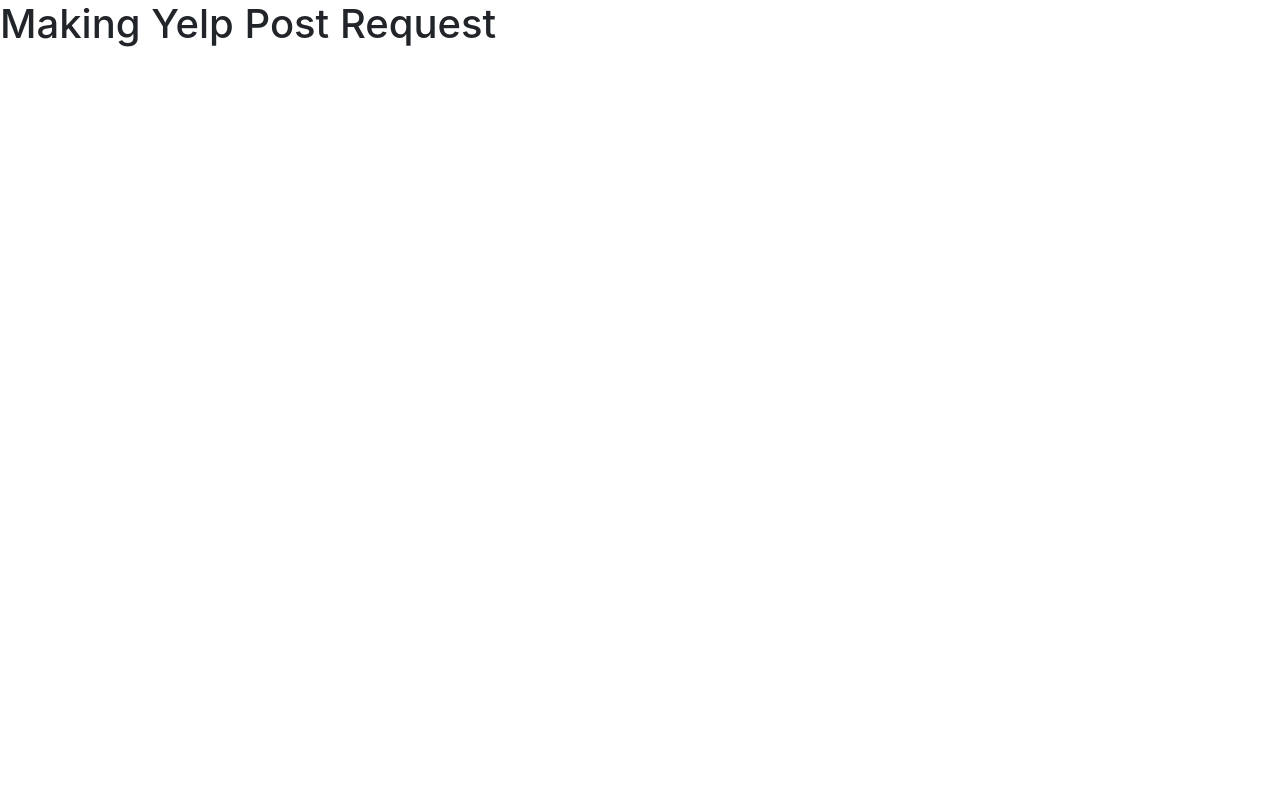
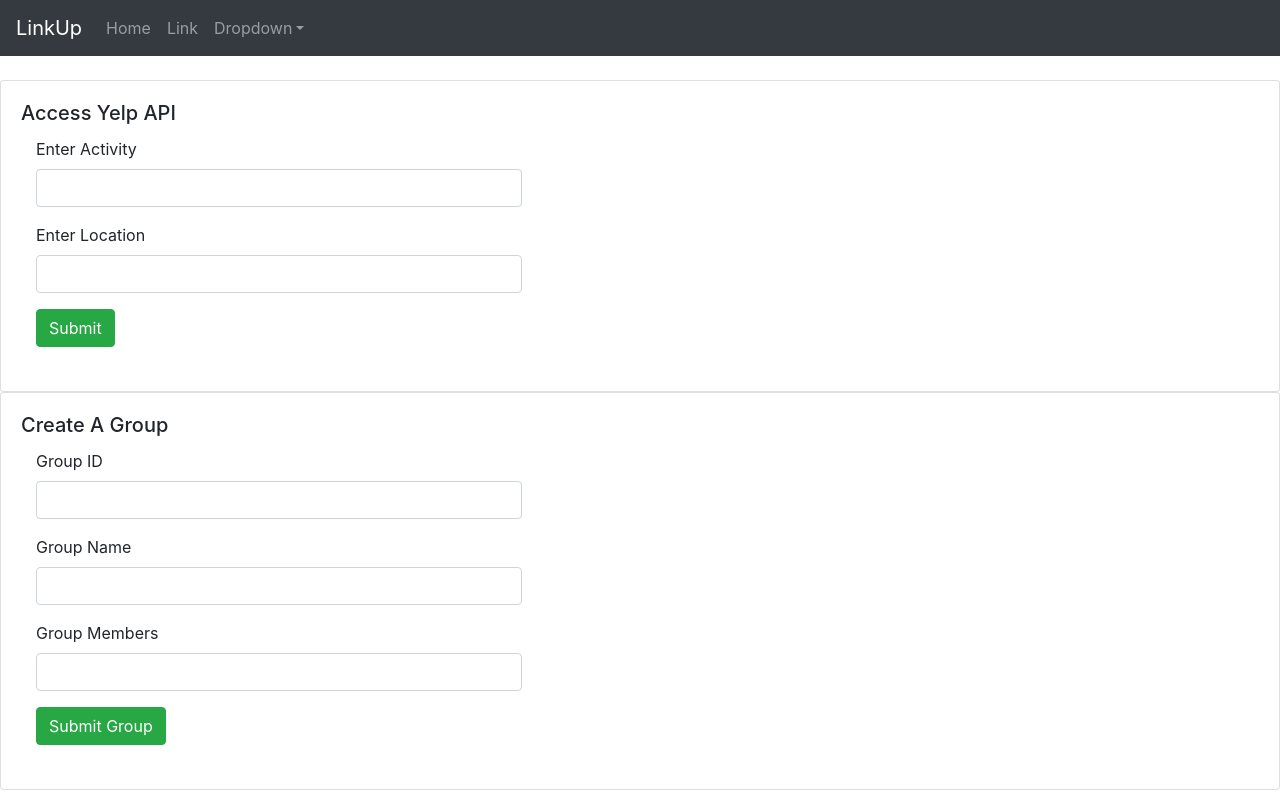
Before and after one commit to joepasquale/497s-team-e, a React (Create React App) app in the folder linkup-ui/: page / in a window 1280 px wide. Built offline with nearby package versions, Linux system fonts and the light colour scheme; no server answers.

Commit message:
Added user input for Yelp API and Creating in Groups DB

```diff
--- /dev/null
+++ b/linkup-ui/src/Components/MenuBar.jsx
@@ -0,0 +1,36 @@
+import React from 'react';
+import {Navbar, Nav, NavDropdown} from 'react-bootstrap';
+
+export class MenuBar extends React.Component {
+  render() {
+    return (
+      <div>
+        <Navbar bg="dark" expand="lg" variant="dark">
+          <Navbar.Brand href="#">LinkUp</Navbar.Brand>
+          <Navbar.Toggle aria-controls="basic-navbar-nav" />
+          <Navbar.Collapse id="basic-navbar-nav">
+            <Nav className="mr-auto">
+              <Nav.Link href="#home">Home</Nav.Link>
+              <Nav.Link href="#link">Link</Nav.Link>
+              <NavDropdown title="Dropdown" id="basic-nav-dropdown">
+                <NavDropdown.Item href="#action/3.1">Action</NavDropdown.Item>
+                <NavDropdown.Item href="#action/3.2">
+                  Another action
+                </NavDropdown.Item>
+                <NavDropdown.Item href="#action/3.3">
+                  Something
+                </NavDropdown.Item>
+                <NavDropdown.Divider />
+                <NavDropdown.Item href="#action/3.4">
+                  Separated link
+                </NavDropdown.Item>
+              </NavDropdown>
+            </Nav>
+          </Navbar.Collapse>
+        </Navbar>
+      </div>
+    );
+  }
+}
+
+export default MenuBar;
--- a/linkup-ui/src/Pages/Homepage.jsx
+++ b/linkup-ui/src/Pages/Homepage.jsx
@@ -1,64 +1,159 @@
 import React from 'react';
 import {Button} from 'react-bootstrap';
+import {Form, Col, Card} from 'react-bootstrap';
 import axios from 'axios';
+
+import MenuBar from '../Components/MenuBar';
 export class HomePage extends React.Component {
   constructor(props) {
     super(props);
+    this.mocking = true;
+    this.data = this.mocking
+      ? {
+          terms: '',
+          location: '',
+          groupID: '',
+          groupName: '',
+          groupMembers: '',
+        }
+      : {};
     this.state = {
       response: '',
+      groupResponse: '',
     };
   }
+  handleSubmitGroup = () => {
+    const id = document.getElementById('groupID').value;
+    const name = document.getElementById('groupName').value;
+    const members = document.getElementById('groupMembers').value;
 
-  //Will use something like this once we actually start implementing webpages with 'submit' buttons to press
-  // handleSubmit = () => {
-  //   const toSend = {
-  //     terms: "restaurant",
-  //     location: "Boston"
-  //   };
-  //   const instance = axios.create({timeout: 10000});
-  //   instance.defaults.headers.common['Content-Type'] = 'application/json';
-  //   instance.post('/yelp', toSend).
-  //   then((res) => {
-  //     this.setState({response: res});
-  //   }).catch((err) => {
-  //     this.setState({response: err});
-  //   });
-  // }
-  componentDidMount() {
+    const groupMembers = members.split(',').map(member => member.trim());
+
     const toSend = {
-      terms: 'restaurant',
-      location: 'Boston',
+      groupID: id,
+      groupName: name,
+      groupMembers: groupMembers,
     };
+    const outer = this;
     const instance = axios.create({timeout: 10000});
+    console.log(toSend);
+    instance.defaults.headers.common['Content-Type'] = 'application/json';
+    instance
+      .post('http://' + window.location.hostname + '/group/create', toSend)
+      .then(res => {
+        console.log(res);
+        outer.setState({groupResponse: res});
+      })
+      .catch(err => {
+        console.log(err);
+        outer.setState({groupResponse: err});
+      });
+  };
+  handleSubmit = () => {
+    const terms = document.getElementById('termsId').value;
+    const location = document.getElementById('locationId').value;
+    const toSend = {
+      terms: terms,
+      location: location,
+    };
+    const outer = this;
+    const instance = axios.create({timeout: 10000});
+    console.log(toSend);
     instance.defaults.headers.common['Content-Type'] = 'application/json';
     instance
       .post('http://' + window.location.hostname + '/yelp', toSend)
       .then(res => {
-        this.setState({response: res});
+        console.log(res);
+        outer.setState({response: res});
       })
       .catch(err => {
-        this.setState({response: err});
+        console.log(err);
+        outer.setState({response: err});
       });
-  }
+  };
+
   render() {
-    const {response} = this.state;
-    console.log(response.data);
-    let showButton = '';
-    if (response.data !== undefined) {
-      showButton = (
-        <div>
-          <br />
-          <Button>Post Successful</Button>
-        </div>
-      );
-    }
+    const {response, groupResponse} = this.state;
+    console.log(groupResponse);
     return (
       <div>
-        <div>
-          <h1>Making Yelp Post Request</h1>
-          {response.data}
-        </div>
-        <div>{showButton}</div>
+        <MenuBar />
+        <br />
+        <Card>
+          <Card.Body>
+            <Card.Title>Access Yelp API</Card.Title>
+            <Form>
+              <Form.Group>
+                <Col xs="5">
+                  <Form.Label>Enter Activity</Form.Label>
+                  <Form.Control type="text" id="termsId" />
+                </Col>
+              </Form.Group>
+
+              <Form.Group>
+                <Col xs="5">
+                  <Form.Label>Enter Location</Form.Label>
+                  <Form.Control type="text" id="locationId" />
+                </Col>
+              </Form.Group>
+              <Col>
+                <Button
+                  variant="success"
+                  type="button"
+                  onClick={e => this.handleSubmit(e)}
+                >
+                  Submit
+                </Button>
+                <div>
+                  <br />
+                  {response.data}
+                </div>
+              </Col>
+            </Form>
+          </Card.Body>
+        </Card>
+
+        <Card>
+          <Card.Body>
+            <Card.Title>Create A Group</Card.Title>
+            <Form>
+              <Form.Group>
+                <Col xs="5">
+                  <Form.Label>Group ID</Form.Label>
+                  <Form.Control type="text" id="groupID" />
+                </Col>
+              </Form.Group>
+
+              <Form.Group>
+                <Col xs="5">
+                  <Form.Label>Group Name</Form.Label>
+                  <Form.Control type="text" id="groupName" />
+                </Col>
+              </Form.Group>
+
+              <Form.Group>
+                <Col xs="5">
+                  <Form.Label>Group Members</Form.Label>
+                  <Form.Control type="text" id="groupMembers" />
+                </Col>
+              </Form.Group>
+
+              <Col>
+                <Button
+                  variant="success"
+                  type="button"
+                  onClick={e => this.handleSubmitGroup(e)}
+                >
+                  Submit Group
+                </Button>
+                <div>
+                  <br />
+                  {groupResponse.data}
+                </div>
+              </Col>
+            </Form>
+          </Card.Body>
+        </Card>
       </div>
     );
   }
```
